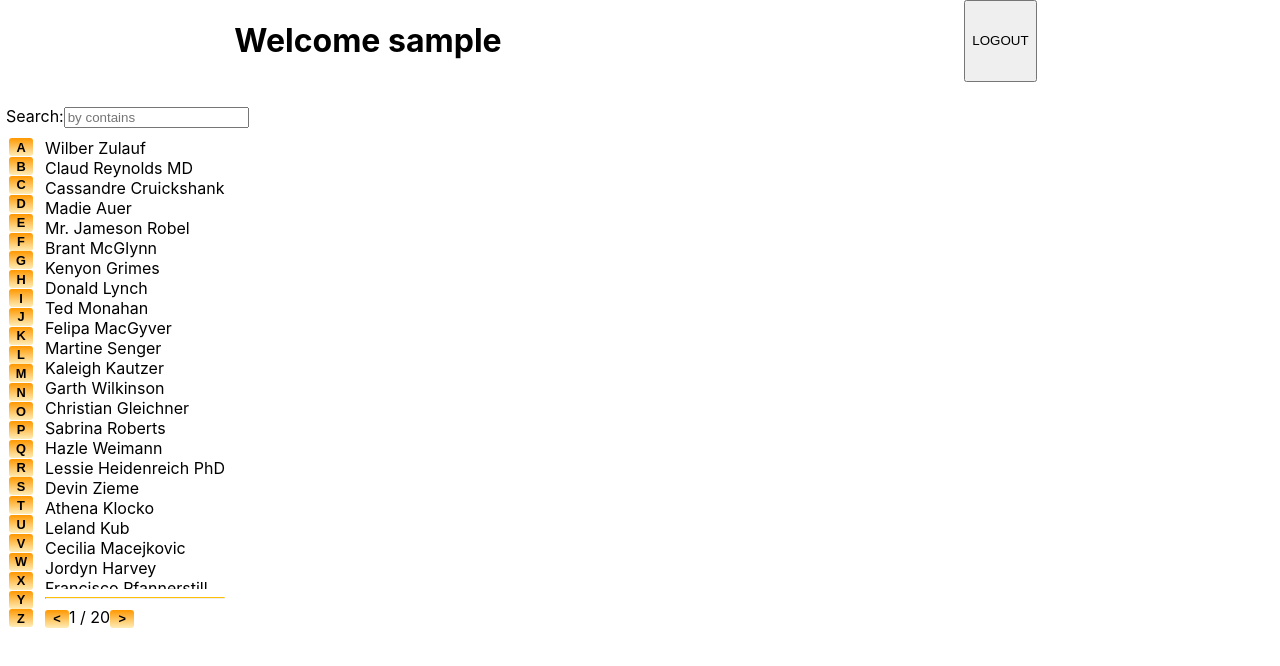
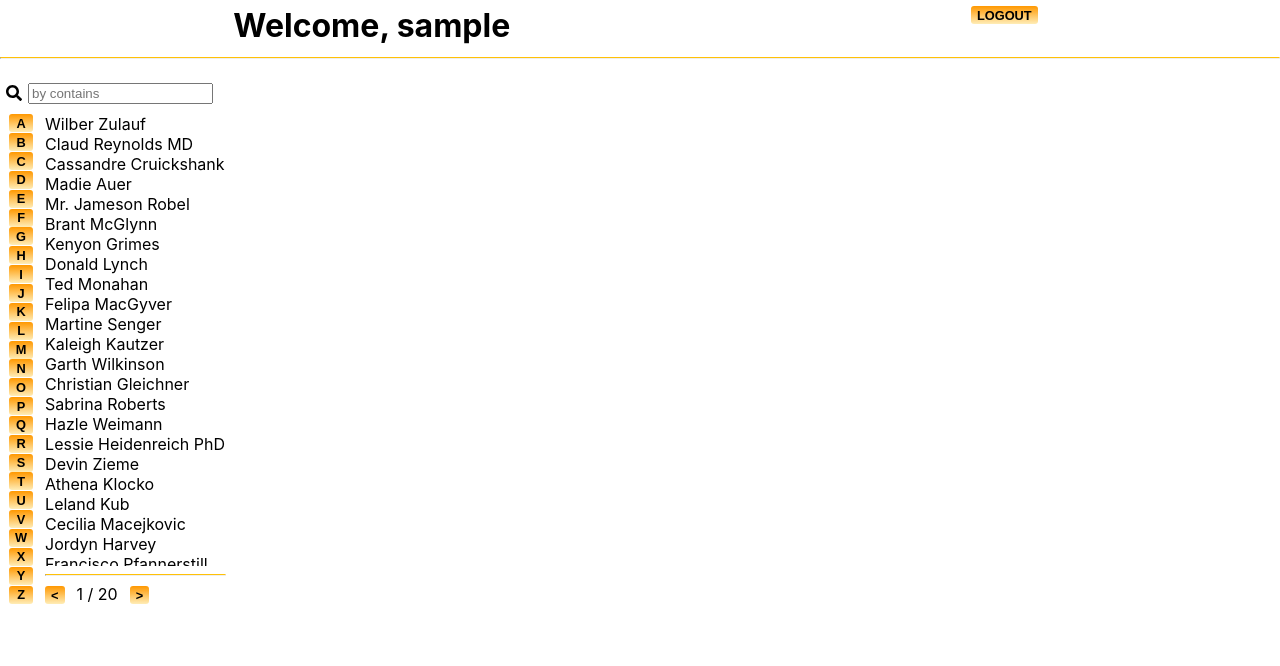
Before and after one commit to lluissuros/goldenspear-react-contacts-app, a React (Create React App) app: page /contacts in a window 1280 px wide. Shown: the top 666 px of the page. Built offline with nearby package versions, Linux system fonts and the light colour scheme; sample sign-in values are in the browser's storage.

Commit message:
general polishing for styling and code clean

```diff
--- a/package.json
+++ b/package.json
@@ -3,6 +3,9 @@
   "version": "0.1.0",
   "private": true,
   "dependencies": {
+    "@fortawesome/fontawesome-svg-core": "^1.2.25",
+    "@fortawesome/free-solid-svg-icons": "^5.11.2",
+    "@fortawesome/react-fontawesome": "^0.1.7",
     "axios": "^0.19.0",
     "jwt-decode": "^2.2.0",
     "react": "^16.12.0",
--- a/src/App.js
+++ b/src/App.js
@@ -16,7 +16,6 @@ function App() {
   };
 
   const handleLogout = () => {
-    debugger;
     logout();
     handleTokenUpdate();
   };
--- a/src/PrivateRoute.js
+++ b/src/PrivateRoute.js
@@ -5,13 +5,10 @@ import { isLoggedIn, logout } from "./utils/AuthHelperMethods";
 function PrivateRoute({ component: Component, ...rest }) {
   const hasToken = () => {
     try {
-      const logged = isLoggedIn();
-      console.log("private route is logged:", logged);
-      return logged;
+      return isLoggedIn();
     } catch (err) {
       /* Looks like there's an error so we'll print it out and log the user out for security reasons. */
-      console.log(err);
-      console.log("logging out because of error");
+      console.log("logging out because of error", err);
       logout();
       return false;
     }
--- a/src/components/ContactDetails.js
+++ b/src/components/ContactDetails.js
@@ -10,7 +10,6 @@ const PAGE_SIZE = 20;
 const Header = styled.header`
   display: flex;
   justify-content: space-between;
-  height: 10%;
 `;
 
 const Avatar = styled.img`
@@ -114,9 +113,7 @@ const ContactDetails = ({ contact, connections }) => {
         <div style={{ minWidth: "300px" }}>
           {contact && <ContactTitle contact={contact} />}
         </div>
-        <div style={{ lineHeight: "3em" }}>
-          <SearchInput searchValue={searchValue} onInputChange={handleSearch} />
-        </div>
+        <SearchInput searchValue={searchValue} onInputChange={handleSearch} />
       </Header>
 
       <div>
--- a/src/components/Header.js
+++ b/src/components/Header.js
@@ -1,18 +1,24 @@
 import React from "react";
 import styled from "styled-components";
+import { SmallButton } from "./StyledComponents";
 
 const Container = styled.header`
-  margin: 0px 12px 0px 3px;
+  margin: 6px 12px 12px 3px;
   display: flex;
   justify-content: space-around;
 `;
 
 const Header = ({ username, onLogout }) => {
   return username ? (
-    <Container>
-      <h1>{`Welcome ${username}`}</h1>
-      <button onClick={() => onLogout()}>LOGOUT</button>
-    </Container>
+    <React.Fragment>
+      <Container>
+        <h1 style={{ margin: "0px" }}>{`Welcome, ${username}`}</h1>
+        <SmallButton onClick={() => onLogout()}>LOGOUT</SmallButton>
+      </Container>
+      <div>
+        <hr />
+      </div>
+    </React.Fragment>
   ) : null;
 };
 
--- a/src/components/Paginator.js
+++ b/src/components/Paginator.js
@@ -11,7 +11,11 @@ const Paginator = ({ onForward, onBackWards, currentPage, totalPages }) => {
       >
         {"<"}
       </SmallButton>
-      {`${currentPage} / ${totalPages}`}
+
+      <span
+        style={{ margin: "0px 12px" }}
+      >{`${currentPage} / ${totalPages}`}</span>
+
       <SmallButton
         onClick={() => {
           onForward();
--- a/src/components/SearchInput.js
+++ b/src/components/SearchInput.js
@@ -1,10 +1,24 @@
 import React from "react";
+import styled from "styled-components";
+
+// get our fontawesome imports
+import { faSearch } from "@fortawesome/free-solid-svg-icons";
+import { FontAwesomeIcon } from "@fortawesome/react-fontawesome";
+
+const FormRow = styled.div`
+  display: flex;
+  width: 100%;
+  justify-content: left;
+`;
 
 const SearchInput = ({ searchValue, onInputChange }) => {
   return (
-    <React.Fragment>
-      <form>
-        <label htmlFor="search">Search:</label>
+    <div>
+      <FormRow>
+        <label htmlFor="search">
+          <FontAwesomeIcon icon={faSearch} style={{ marginRight: "6px" }} />
+        </label>
+
         <input
           type="text"
           name="search"
@@ -12,8 +26,8 @@ const SearchInput = ({ searchValue, onInputChange }) => {
           value={searchValue}
           onChange={e => onInputChange(e.target.value)}
         />
-      </form>
-    </React.Fragment>
+      </FormRow>
+    </div>
   );
 };
 
--- a/src/components/StyledComponents.js
+++ b/src/components/StyledComponents.js
@@ -39,7 +39,6 @@ const SmallButton = styled.button`
   background: linear-gradient(to bottom, #ff9800, #ffc1074a);
   border-color: none;
   border-radius: 3px;
-  width: 24px;
   height: 18px;
   color: black;
   font-weight: 700;
--- a/src/pages/Contacts.js
+++ b/src/pages/Contacts.js
@@ -15,6 +15,7 @@ const Container = styled.div`
 
 const LeftItem = styled.div`
   width: 30%;
+  min-width: 155px;
   max-width: 250px;
   margin: 0px 6px 0px 6px;
 `;
--- a/src/pages/Login.js
+++ b/src/pages/Login.js
@@ -36,7 +36,6 @@ function Login({ onLoginSuccess }) {
   };
 
   if (loggedIn) {
-    debugger;
     return <Redirect to="/contacts" />;
   }
 
--- a/src/utils/AuthHelperMethods.js
+++ b/src/utils/AuthHelperMethods.js
@@ -31,7 +31,6 @@ export function getToken() {
   console.warn(
     "TODO at the moment the token is saved in localstorage, also check isTokenExpired"
   );
-  debugger;
   // Retrieves the user token from localStorage
   return localStorage.getItem("jwt_token");
 }
```
Also changed, not shown: 1 other file (tests, documents, lock files or other folders).
